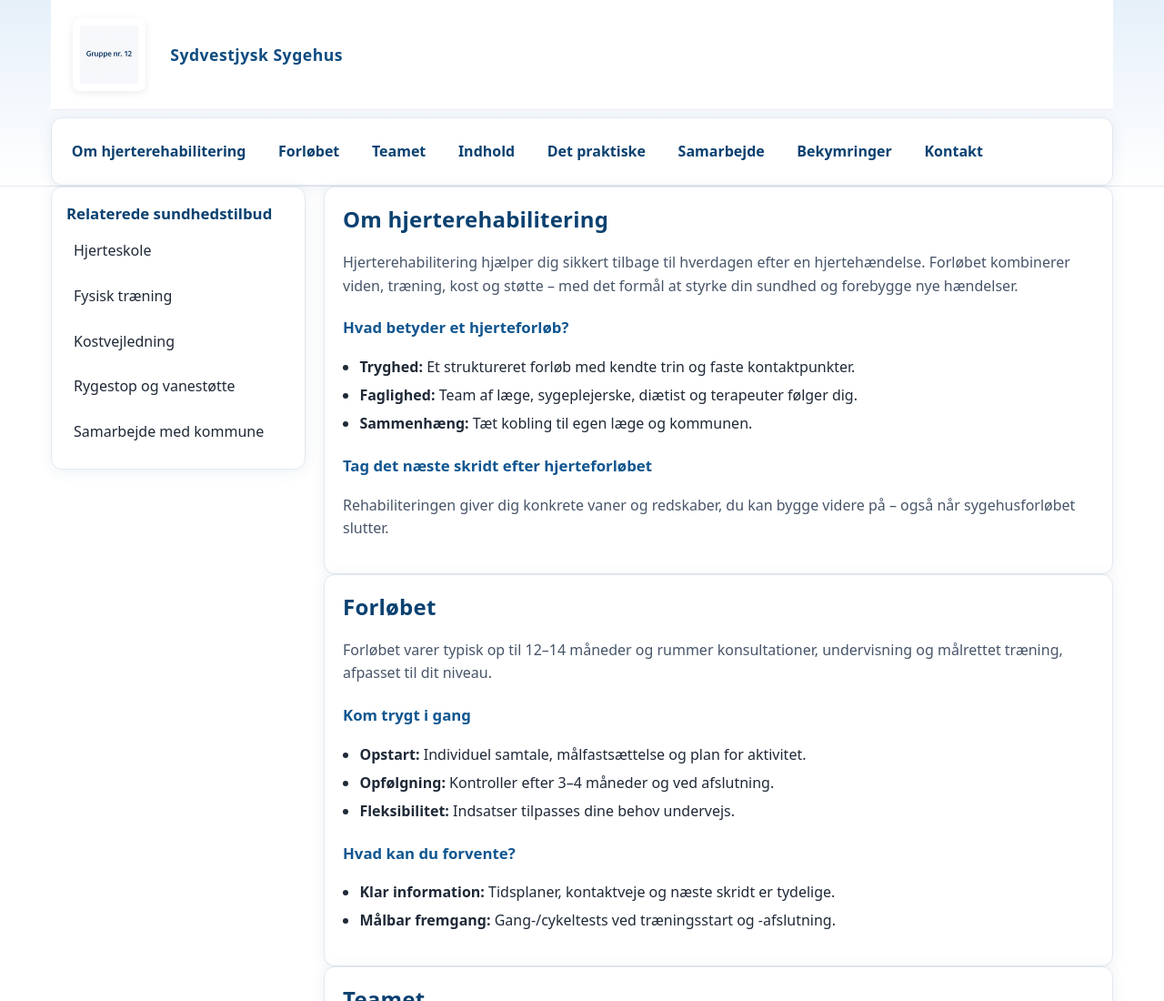
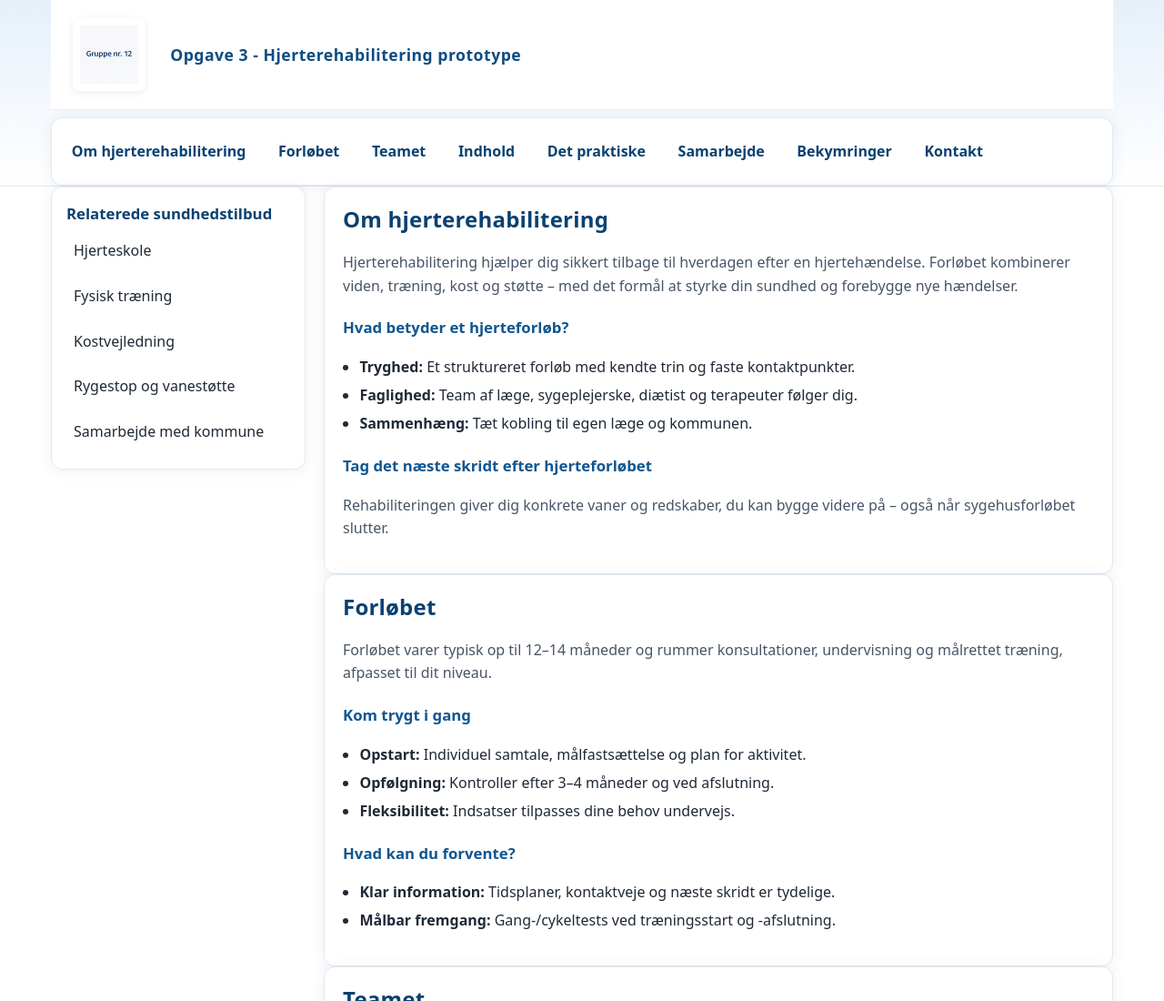
Before and after one commit to Josoje/Opgave_3_Gruppe12, a plain HTML site: page index.html in a window 1280 px wide. Shown: the top 1100 px of the page at 91% size. Drawn offline with Linux system fonts and the light colour scheme.

Commit message:
index.html

```diff
--- a/index.html
+++ b/index.html
@@ -16,7 +16,7 @@
     <div class="topbar">
         <img src="Gruppe 12.png" alt="Gruppe12" class="site-logo">
         <a href="#" class="brand" aria-label="Region Syddanmark - Hjerterehabilitering forside">
-          <span class="sygehus-navn">Sydvestjysk Sygehus</span>
+          <span class="sygehus-navn"> Opgave 3 - Hjerterehabilitering prototype</span>
 
         </a>
         <button class="menu-toggle" aria-expanded="false" aria-controls="primar-nav" id="menuBtn">
```
